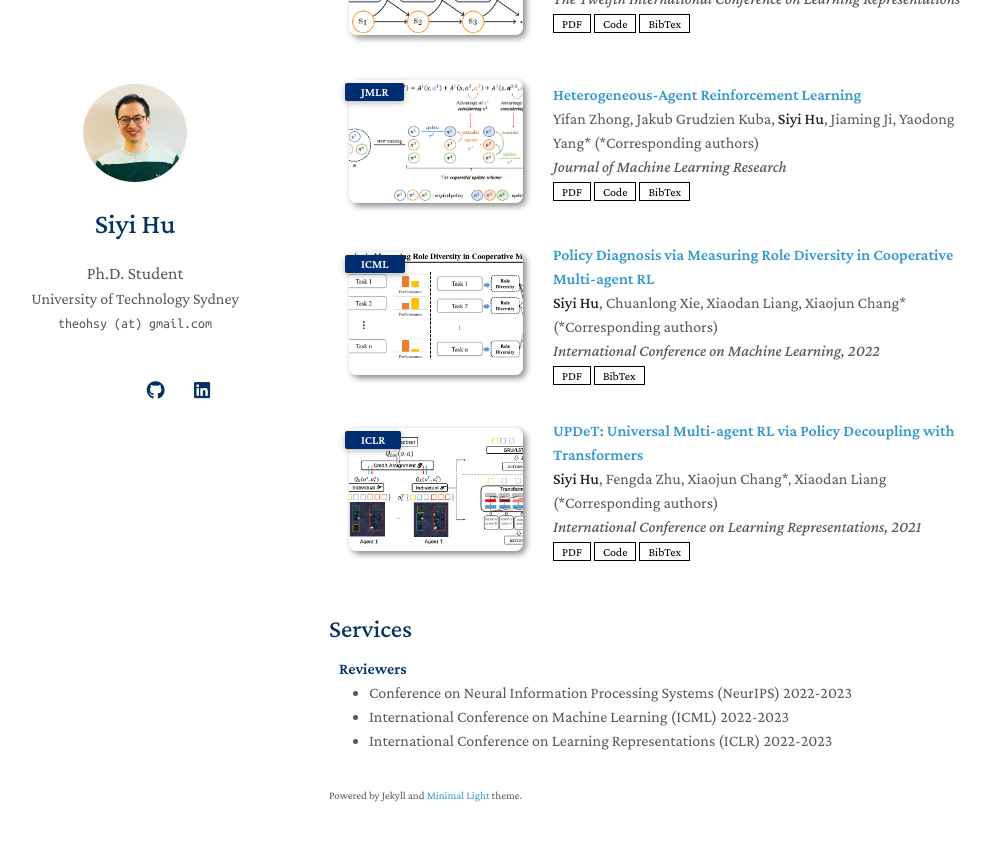
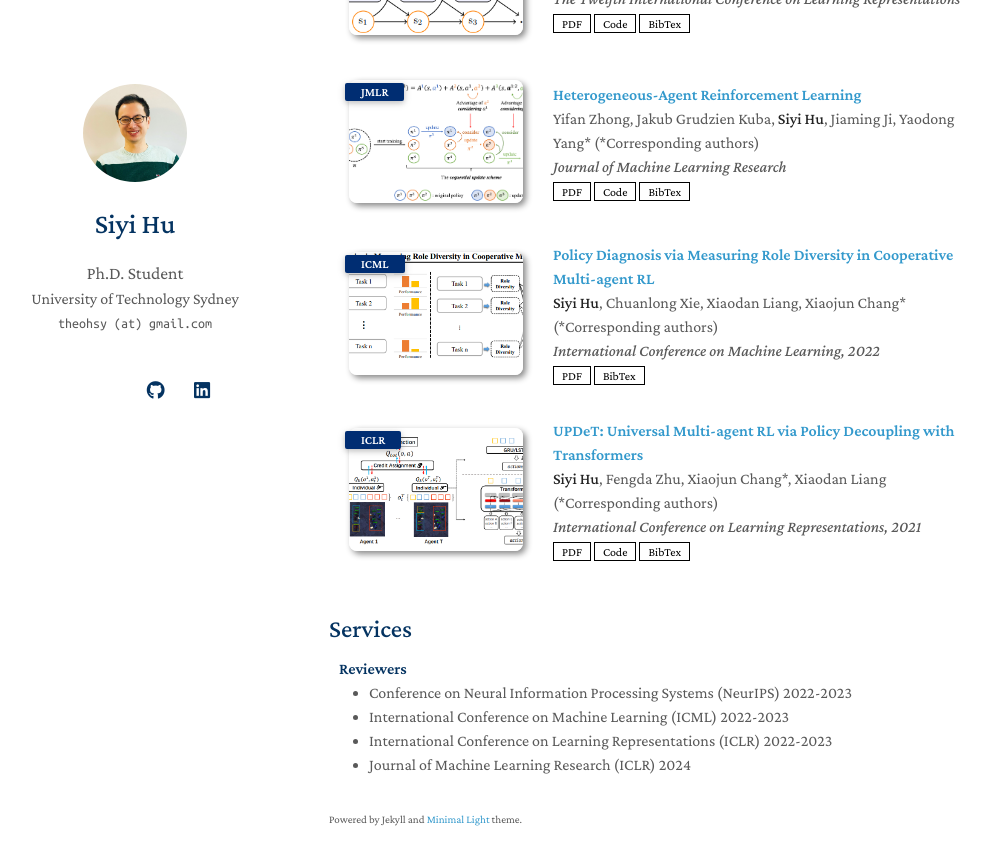
Before and after one commit to Theohhhu/theohhhu.github.io, a Jekyll site: the page built from index.md, in a window 1280 px wide and 900 px high, scrolled down 1056 px. Shown: the top 865 px of the window, without its empty margins (141-1131 px from the left). Built offline with Jekyll 4.4.1, drawn with Linux system fonts in a browser that asks for light colours; nearby versions of some CDN libraries; a style sheet for code colours, icons or effects is not loaded; our own code applies the rules of GitHub Pages for plain Markdown files.

Commit message:
Update services.md

```diff
--- a/_includes/services.md
+++ b/_includes/services.md
@@ -6,4 +6,5 @@
   <li><a href="http://cvpr2023.thecvf.com/"><autocolor>Conference on Neural Information Processing Systems (NeurIPS) 2022-2023</autocolor></a></li>
   <li><a href="http://iccv2021.thecvf.com/"><autocolor>International Conference on Machine Learning (ICML) 2022-2023</autocolor></a></li>
   <li><a href="https://eccv2022.ecva.net/"><autocolor>International Conference on Learning Representations (ICLR) 2022-2023</autocolor></a></li>
+  <li><a href="https://eccv2022.ecva.net/"><autocolor>Journal of Machine Learning Research (ICLR) 2024</autocolor></a></li>
 </ul>
```
